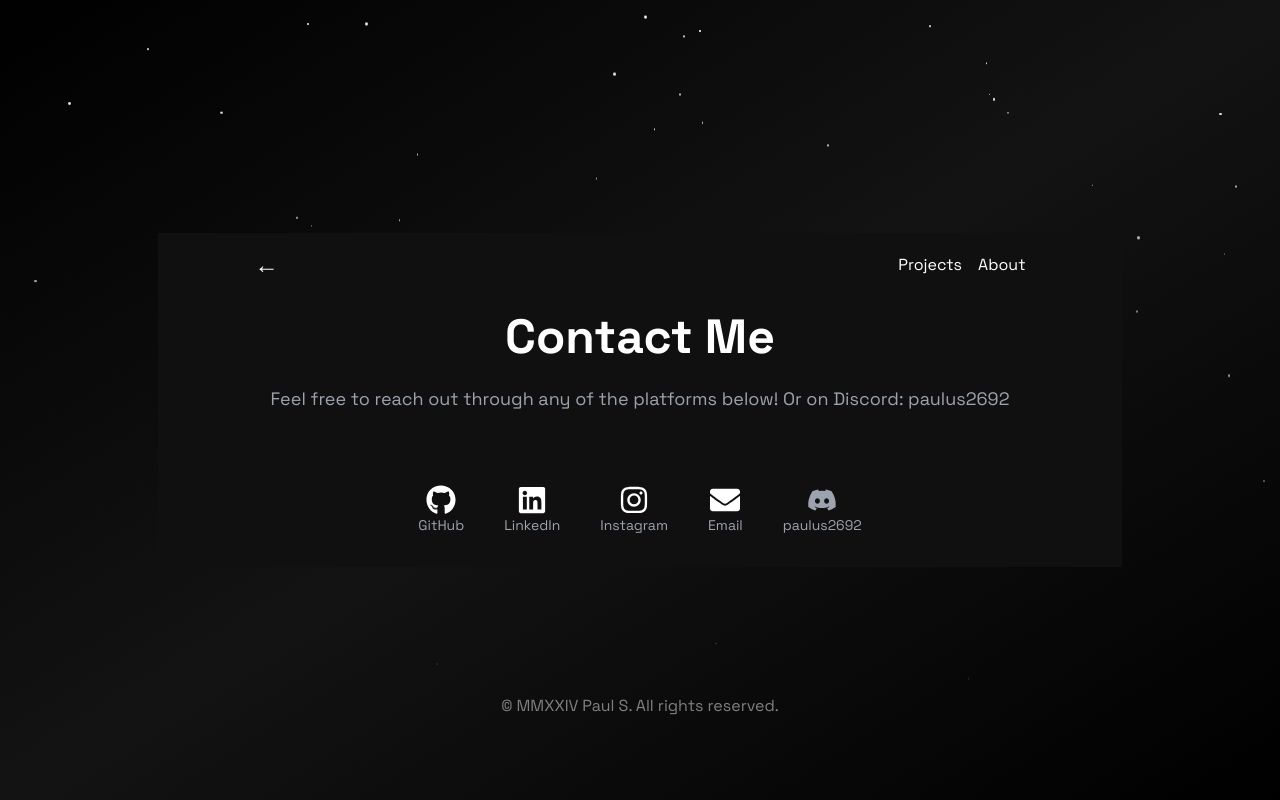
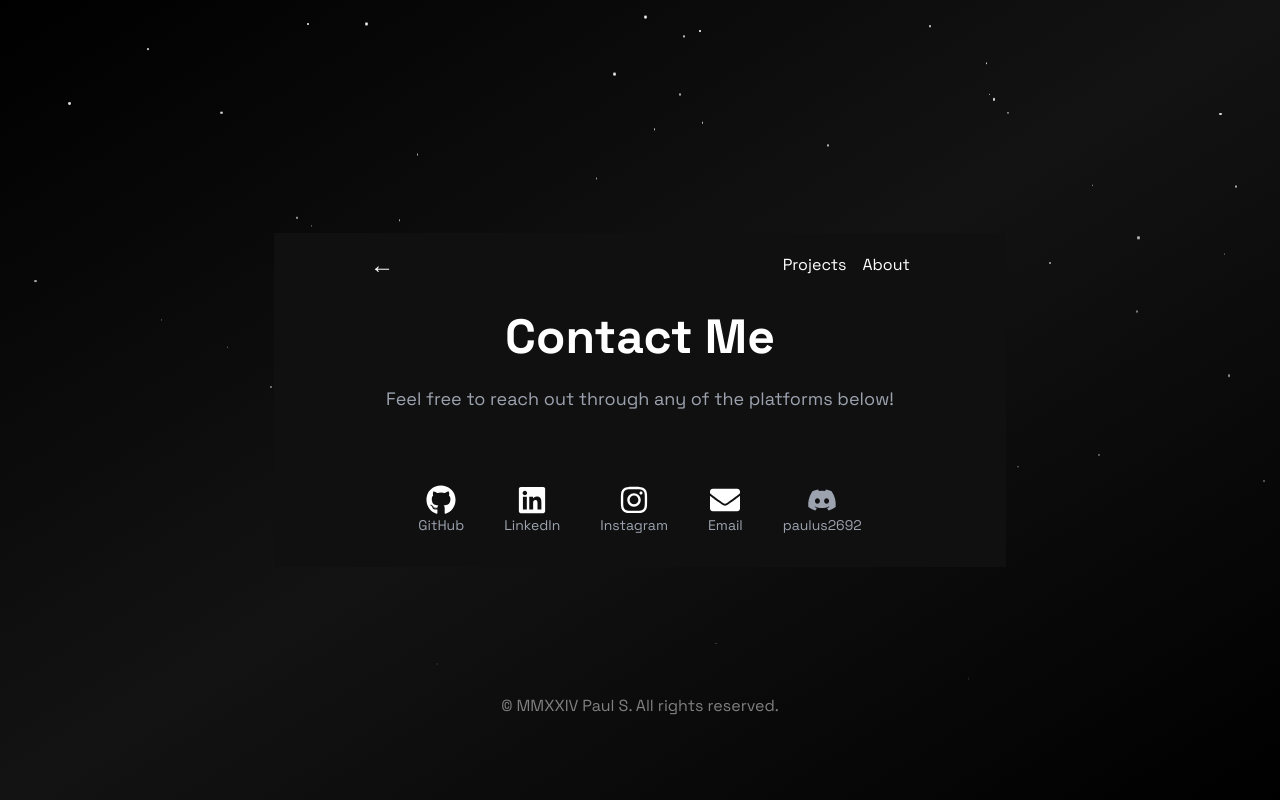
Before and after one commit to Taxanehh/website, a Next.js app: page /contact in a window 1280 px wide. Built offline with nearby package versions, Linux system fonts and the light colour scheme.

Commit message:
Contact text

```diff
--- a/app/components/contact.jsx
+++ b/app/components/contact.jsx
@@ -105,7 +105,7 @@ export default function Contact() {
               initial={{ opacity: 0, y: 30 }}
               animate={{ opacity: 1, y: 0, transition: { duration: 1, delay: 0.6 } }}
             >
-              Feel free to reach out through any of the platforms below! Or on Discord: paulus2692
+              Feel free to reach out through any of the platforms below!
             </motion.p>
 
             {/* Icons and Links */}
```
